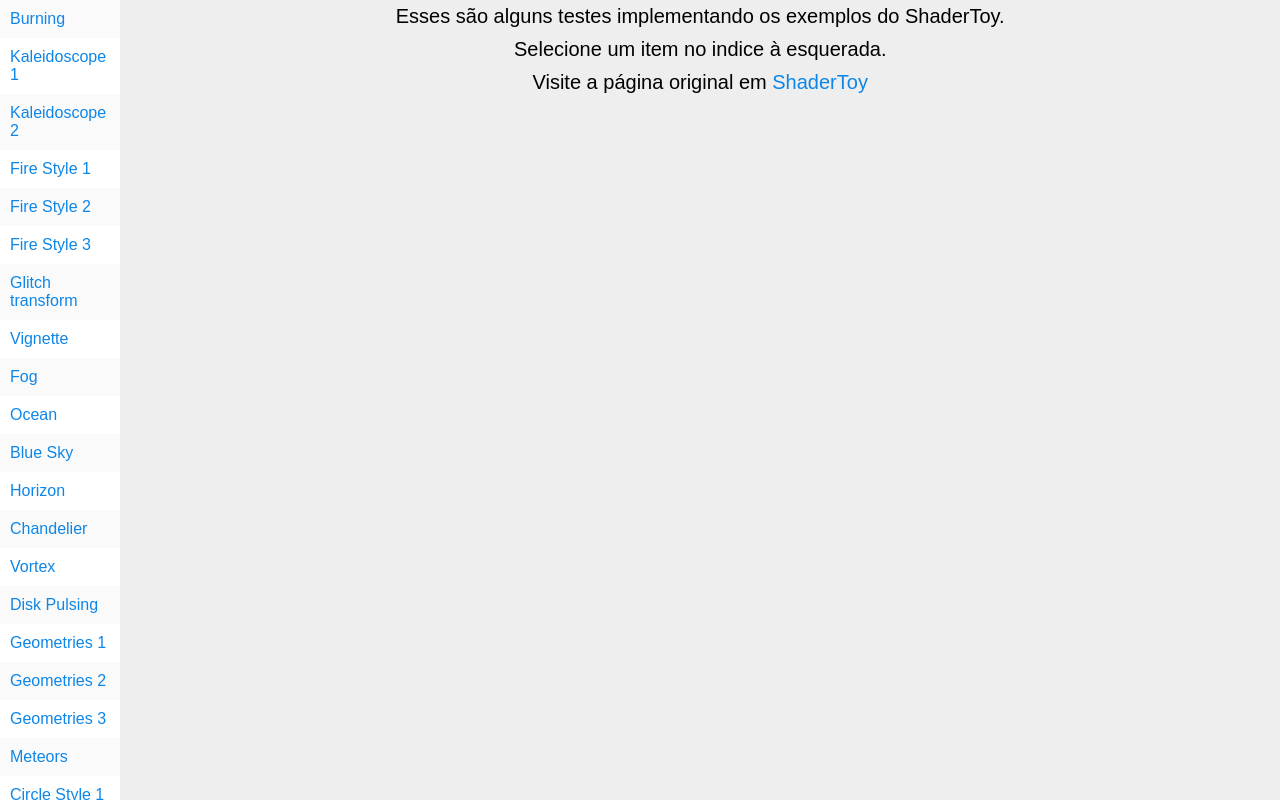
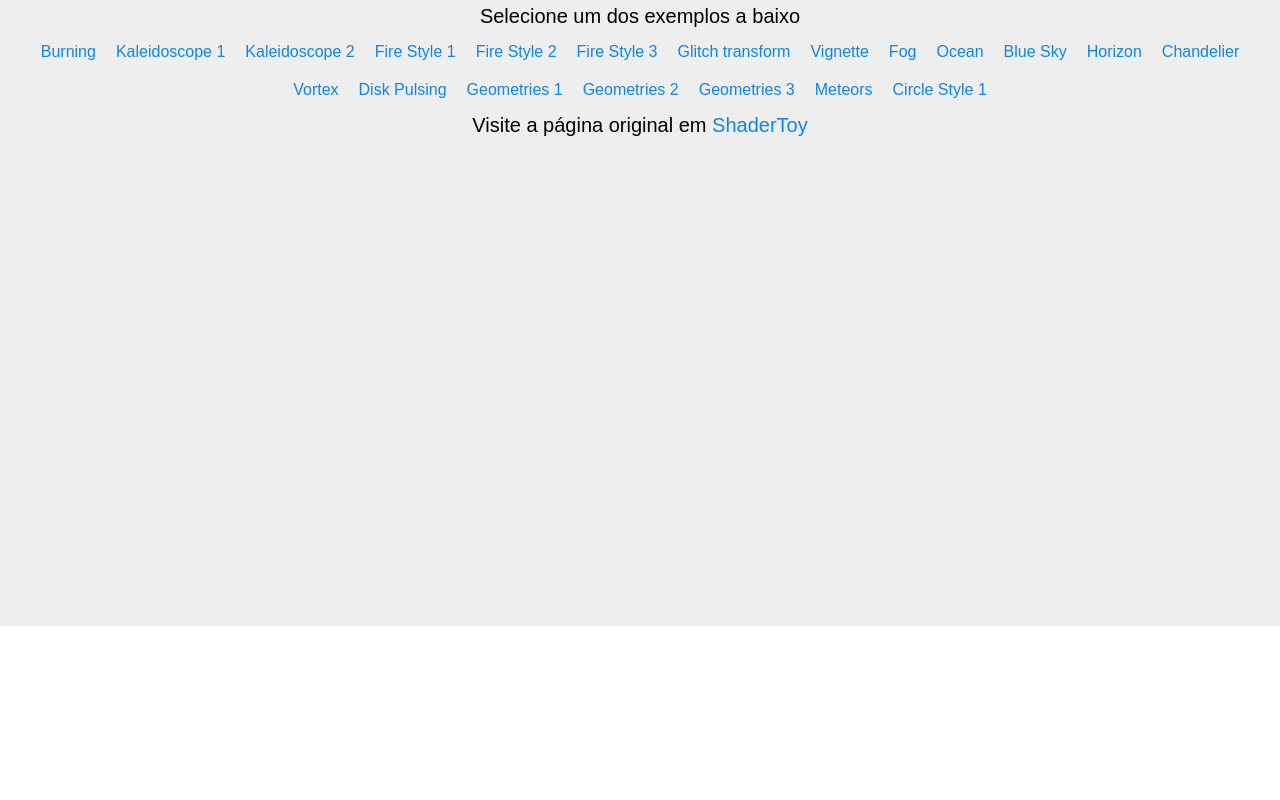
Before and after one commit to devConcordia/WGL, a plain HTML site: page docs/examples/shadertoy/index.html in a window 1280 px wide. Drawn offline with Linux system fonts and the light colour scheme.

Commit message:
fix shadertoy examples page

```diff
--- a/docs/examples/shadertoy/index.html
+++ b/docs/examples/shadertoy/index.html
@@ -10,20 +10,16 @@
 			a { text-decoration:none; color:#0e86e8; }
 
 			ul { list-style:none; }
-			li { padding:10px; cursor:pointer; }
-			li:nth-of-type(odd) { background-color:#fafafa; }
-			li:target { background:#eee; }
+			li { padding:10px; cursor:pointer; display:inline-block; }
+			li:nth-of-type(odd) { color:#3899e8; }
+			li:target { color:#a9d3f5; }
 
 
 			.container {
-				display:flex;
 				width:100vw;
 				height:100vh;
 			}
 
-			div#index {
-				overflow-y:scroll;
-			}
 
 			div#main {
 				width:100%;
@@ -36,11 +32,11 @@
 	<body>
 
 		<div class="container" >
-			<div id="index" ></div>
 			<div id="main" >
-				<p>Esses são alguns testes implementando os exemplos do ShaderToy.</p>
-				<p>Selecione um item no indice à esquerada.</p>
+				<p>Selecione um dos exemplos a baixo</p>
+				<div id="index" ></div>
 				<p>Visite a página original em <a id="linkShaderToy" href="https://www.shadertoy.com/">ShaderToy</a></p>
+
 			</div>
 		</div>
 	</body>
```
